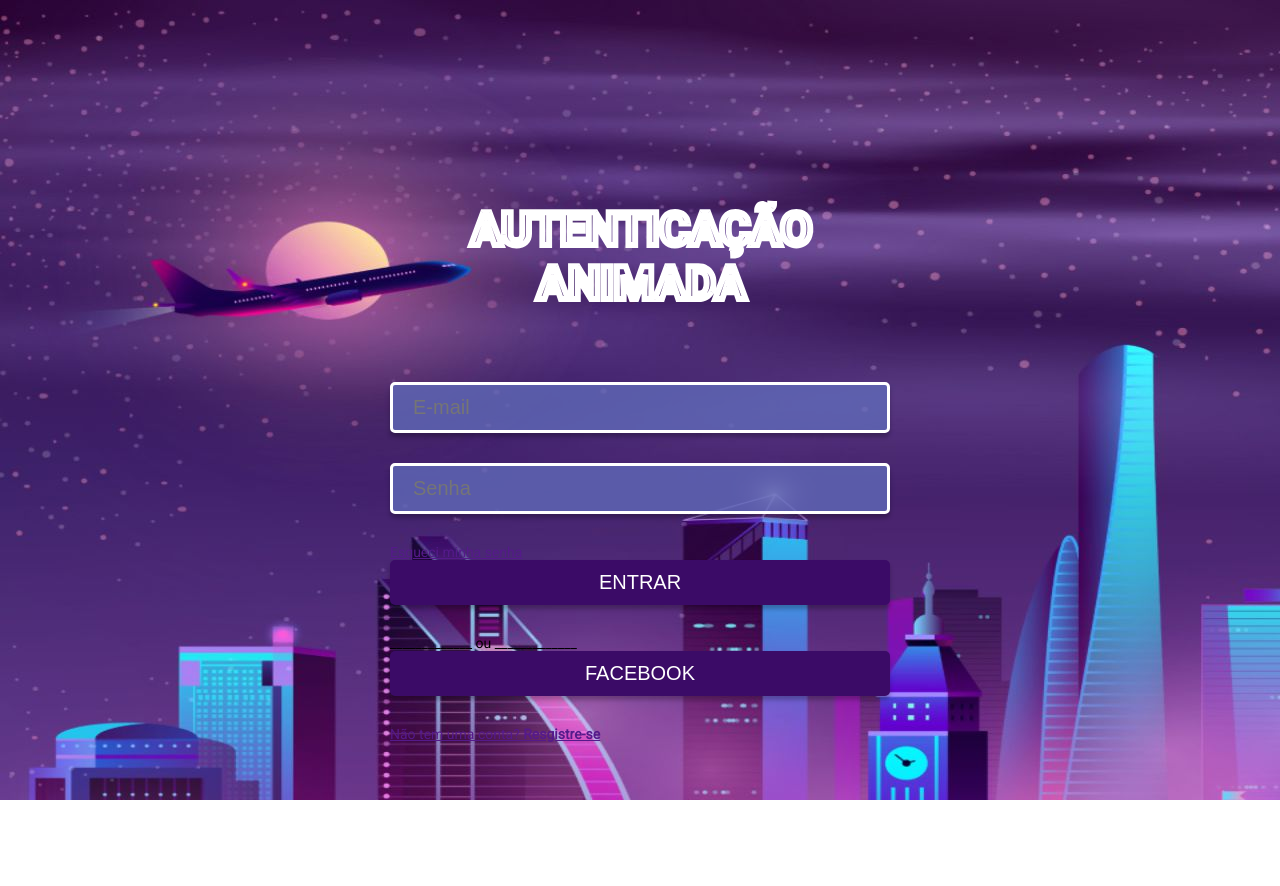
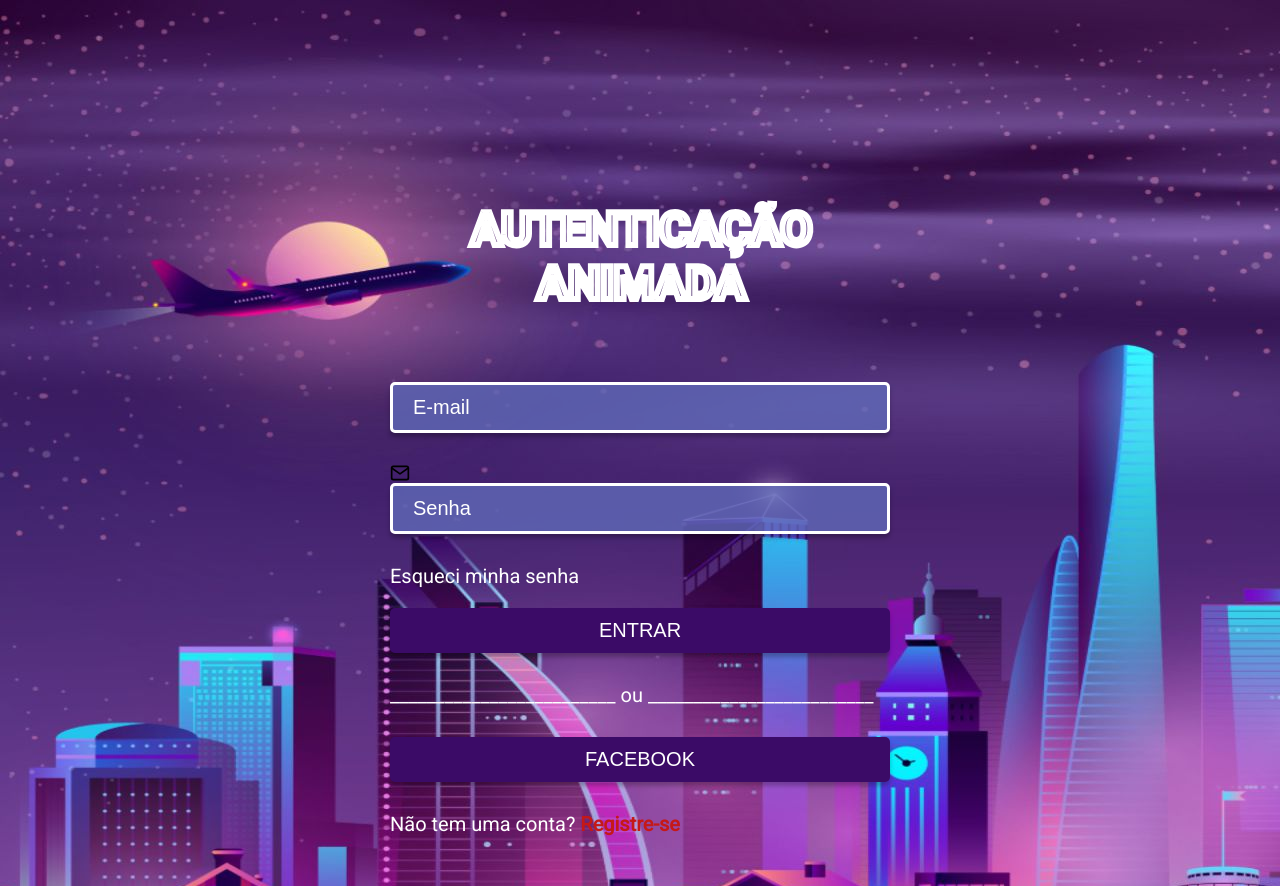
Before and after one commit to wayter95/Autentica-o-Animada, a React (Create React App) app: page / in a window 1280 px wide. Before the commit the page ends 800 px from the top, so only its background shows below. Built offline with nearby package versions, Linux system fonts and the light colour scheme; the HTML template or start-up script is replaced by a standard one.

Commit message:
ajustes css

```diff
--- a/src/pages/Login/index.tsx
+++ b/src/pages/Login/index.tsx
@@ -1,6 +1,6 @@
 import React from 'react';
 import './style.css';
-
+import {FiMail} from 'react-icons/fi';
 import logo from '../../assets/logo-login.svg';
 
 const Login = () => {
@@ -11,12 +11,13 @@ const Login = () => {
            <div className="content">
                <form>
                    <input type="email" placeholder="E-mail"/>
+                   <FiMail size="20"/>
                    <input type="password" placeholder="Senha"/>
                    <a href="">Esqueci minha senha</a>
                    <button className="btn">ENTRAR</button>
-                   <label htmlFor="">_____________ ou _____________</label>
+                   <label >_________________________ ou _________________________</label>
                    <button className="btn">FACEBOOK</button>
-                   <a href="">Não tem uma conta? <strong>Resgistre-se</strong></a>
+                   <a href="">Não tem uma conta? <strong>Registre-se</strong></a>
                </form>
            </div>
            </div>
--- a/src/pages/Login/style.css
+++ b/src/pages/Login/style.css
@@ -43,20 +43,50 @@ body {
     height: 45px;
     font-size: 20px;
     color: #FFFFFF;
+    outline: none;
 }
-
+.content form > input::placeholder{
+    color: #FFFFFF;
+}
+.content form > input:focus{
+    border: 3px solid #2f0655;
+    color: #2f0655;
+}
 .content form > button.btn {
     background: #3B0B67;
     mix-blend-mode: normal;
-    border: 3px solid #3B0B67;
+    border: none;
     box-shadow: 0px 4px 4px rgba(0, 0, 0, 0.25);
     border-radius: 5px;
     height: 45px;
     margin-bottom: 30px;
     font-size: 20px;
     color: #FFFFFF;
-    transition: opacity 2s;
+    transition: opacity 0.8s;
 }
 .content form > button:hover{
+    background: #2f0655;
+}
+
+.content form > a {
+    color: #FFFFFF;
+    font-size: 20px;
+    margin-bottom: 20px;
+    text-decoration: none;
+    transition: opacity 0.8s;
+}
+.content form > a > strong {
+    color: #C51818;
+    font-size: 20px;
+    margin-bottom: 20px;
+    text-decoration: none;
+}
+.content form > a:hover {
     opacity: 0.8;
 }
+.content form > label {
+    color: #FFFFFF;
+    font-size: 20px;
+   align-items: center;
+   margin-bottom: 30px;
+}
```
